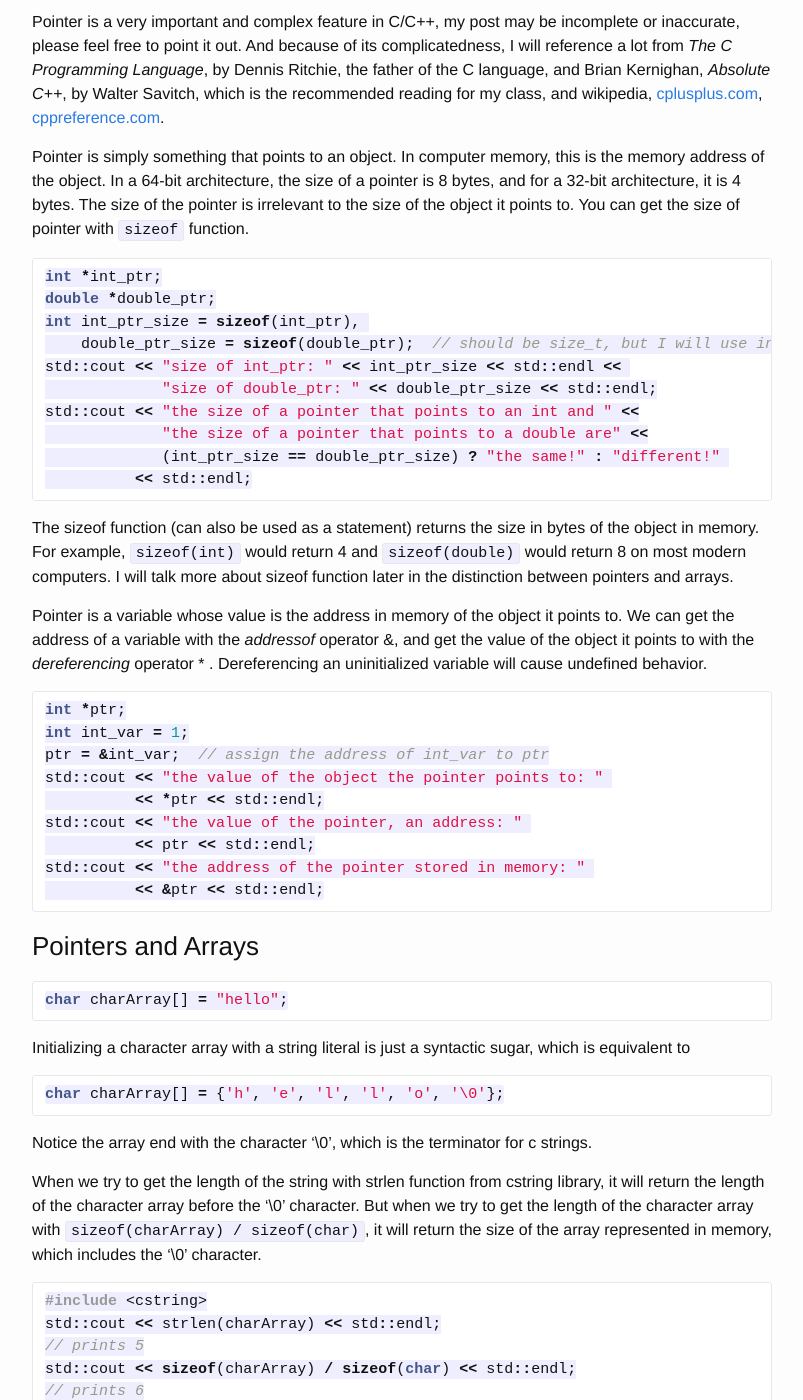
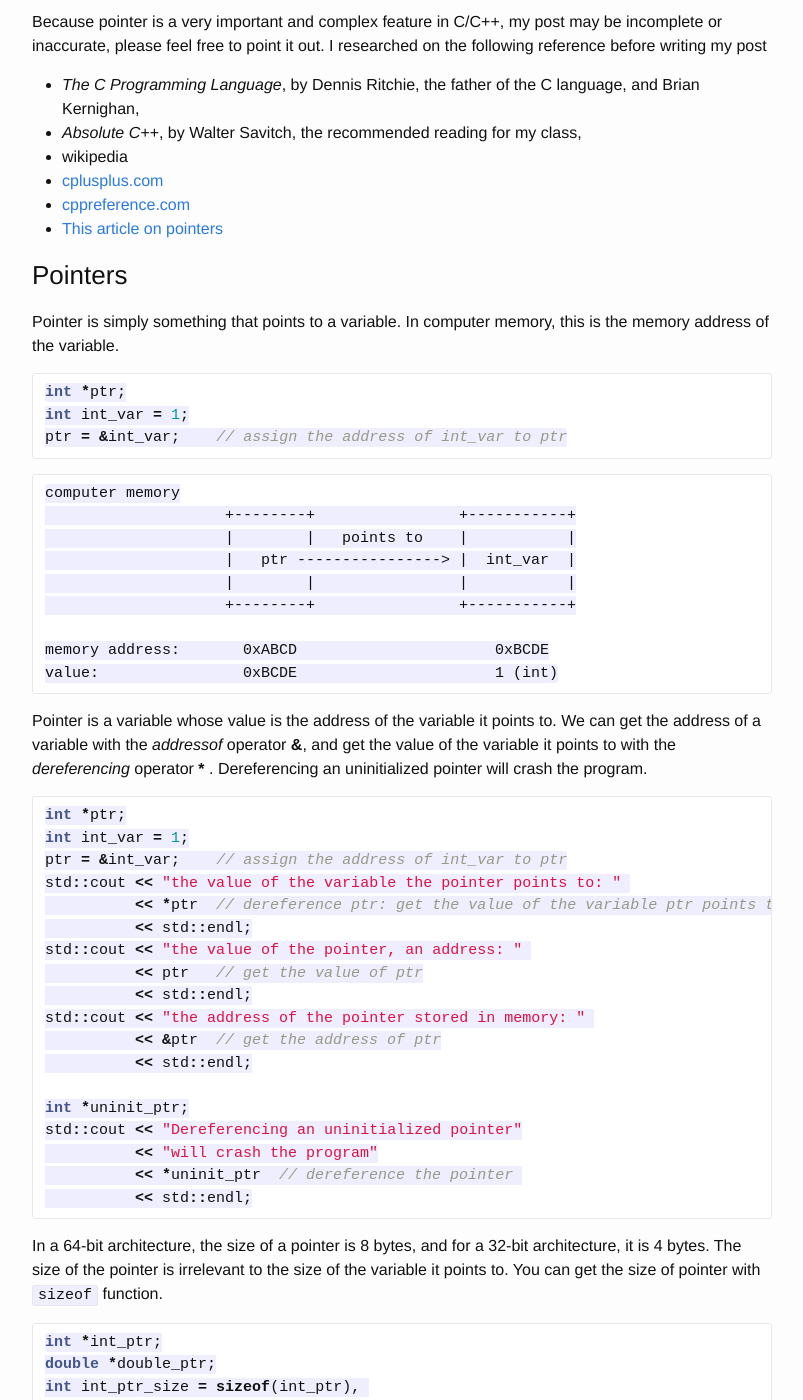
Before and after one commit to colinxy/colinxy.github.io, a Jekyll site: the page built from _posts/2015-11-09-pointer.md, in a window 1280 px wide and 1400 px high, scrolled down 277 px. Shown: the whole window, without its empty margins (238-1041 px from the left). Built offline with Jekyll 4.4.1, drawn with Linux system fonts in a browser that asks for light colours; Markdown is read by kramdown in place of the engine named in the settings; some of the changed text lies outside the part shown.

Commit message:
new post

````diff
--- a/_posts/2015-11-09-pointer.md
+++ b/_posts/2015-11-09-pointer.md
@@ -11,23 +11,74 @@ I would make a post about it, both for my own review, and for your reference.
 I will not try to make a comprehensive introduction to pointer, but I will make
 this post comparison based, so you can see the difference by yourself.
 
-Pointer is a very important and complex feature in C/C++, my post may be incomplete or inaccurate,
+Because pointer is a very important and complex feature in C/C++, my post may be incomplete or inaccurate,
 please feel free to point it out.
-And because of its complicatedness, I will reference a lot from
-*The C Programming Language*, by Dennis Ritchie, the father of the C language, and Brian Kernighan,
-*Absolute C++*, by Walter Savitch, which is the recommended reading for my class,
-and wikipedia, [cplusplus.com](http://www.cplusplus.com/), [cppreference.com](http://en.cppreference.com/w/).
+I researched on the following reference before writing my post
+
+- *The C Programming Language*, by Dennis Ritchie, the father of the C language, and Brian Kernighan,
+- *Absolute C++*, by Walter Savitch, the recommended reading for my class,
+- wikipedia
+- [cplusplus.com](http://www.cplusplus.com/)
+- [cppreference.com](http://en.cppreference.com/w/)
+- [This article on pointers](http://cslibrary.stanford.edu/106/)
 
 <!--
 Most modern programming languages, like Java or Python, have abandoned the use of pointers,
 which when abused, can cause catastrophic consequences. They instead make use of
-reference, which makes no difference between the reference itself and the object obtained from dereference.
+reference, which makes no difference between the reference itself and the variable obtained from dereference.
 -->
 
-Pointer is simply something that points to an object. In computer memory, this is
-the memory address of the object. In a 64-bit architecture, the size of a pointer
+### Pointers
+
+Pointer is simply something that points to a variable. In computer memory, this is
+the memory address of the variable.
+
+```c++
+int *ptr;
+int int_var = 1;
+ptr = &int_var;    // assign the address of int_var to ptr
+```
+```
+computer memory
+                    +--------+                +-----------+
+                    |        |   points to    |           |
+                    |   ptr ----------------> |  int_var  |
+                    |        |                |           |
+                    +--------+                +-----------+
+
+memory address:       0xABCD                      0xBCDE
+value:                0xBCDE                      1 (int)
+```
+
+Pointer is a variable whose value is the address of the variable it points to.
+We can get the address of a variable with the _addressof_ operator **&**, and get the value of the
+variable it points to with the _dereferencing_ operator **\*** . Dereferencing an
+uninitialized pointer will crash the program.
+
+```c++
+int *ptr;
+int int_var = 1;
+ptr = &int_var;    // assign the address of int_var to ptr
+std::cout << "the value of the variable the pointer points to: "
+          << *ptr  // dereference ptr: get the value of the variable ptr points to
+          << std::endl;
+std::cout << "the value of the pointer, an address: "
+          << ptr   // get the value of ptr
+          << std::endl;
+std::cout << "the address of the pointer stored in memory: "
+          << &ptr  // get the address of ptr
+          << std::endl;
+
+int *uninit_ptr;
+std::cout << "Dereferencing an uninitialized pointer"
+          << "will crash the program"
+          << *uninit_ptr  // dereference the pointer
+          << std::endl;
+```
+
+In a 64-bit architecture, the size of a pointer
 is 8 bytes, and for a 32-bit architecture, it is 4 bytes. The size of the pointer
-is irrelevant to the size of the object it points to. You can get the size of pointer
+is irrelevant to the size of the variable it points to. You can get the size of pointer
 with ```sizeof``` function.
 
 ```c++
@@ -35,56 +86,63 @@ int *int_ptr;
 double *double_ptr;
 int int_ptr_size = sizeof(int_ptr),
     double_ptr_size = sizeof(double_ptr);  // should be size_t, but I will use int for simplicity
-std::cout << "size of int_ptr: " << int_ptr_size << std::endl <<
-             "size of double_ptr: " << double_ptr_size << std::endl;
+
+std::cout << "size of int_ptr: " << int_ptr_size << std::endl
+std::cout << "size of double_ptr: " << double_ptr_size << std::endl;
+
 std::cout << "the size of a pointer that points to an int and " <<
-             "the size of a pointer that points to a double are" <<
+             "the size of a pointer that points to a double are " <<
              (int_ptr_size == double_ptr_size) ? "the same!" : "different!"
           << std::endl;
 ```
 
-The sizeof function (can also be used as a statement) returns the size in bytes of
-the object in memory. For example, ```sizeof(int)``` would return 4
+The ```sizeof``` function (can also be used as a statement) returns the size in bytes of
+the variable in memory. For example, ```sizeof(int)``` would return 4
 and ```sizeof(double)``` would return 8 on most modern computers. I will talk more
 about sizeof function later in the distinction between pointers and arrays.
 
-Pointer is a variable whose value is the address in memory of the object it points to.
-We can get the address of a variable with the _addressof_ operator &, and get the value of the
-object it points to with the _dereferencing_ operator * . Dereferencing an
-uninitialized variable will cause undefined behavior.
 
-```c++
-int *ptr;
-int int_var = 1;
-ptr = &int_var;  // assign the address of int_var to ptr
-std::cout << "the value of the object the pointer points to: "
-          << *ptr << std::endl;
-std::cout << "the value of the pointer, an address: "
-          << ptr << std::endl;
-std::cout << "the address of the pointer stored in memory: "
-          << &ptr << std::endl;
-```
+### Pointer Arithmetic
 
 
 ### Pointers and Arrays
 
 ```c++
-char charArray[] = "hello";
+int a[5];
+```
+```
+consecutive chunks of memory
+
+    +------+------+------+------+------+
+    | a[0] | a[1] | a[2] | a[3] | a[4] |
+    +------+------+------+------+------+
+    ↑
+    a
+
+the value of a is actually an address, pointing to the first element
+of the array.
+```
+```c++
+#include <cassert>
+assert(a[0] == * a);
+assert(&a[0] == a);
 ```
 
-Initializing a character array with a string literal is just a syntactic sugar, which is equivalent to
+Initializing a character array with a string literal is equivalent to
+initializing with a list.
 
 ```c++
+char charArray[] = "hello";
 char charArray[] = {'h', 'e', 'l', 'l', 'o', '\0'};
 ```
 
-Notice the array end with the character '\0', which is the terminator for c strings.
+Notice the array end with the character **'\0'**, which is the terminator for C strings.
 
 When we try to get the length of the string with strlen function from cstring library,
-it will return the length of the character array before the '\0' character.
+it will return the length of the character array before the first **'\0'** character.
 But when we try to get the length of the character array with ```sizeof(charArray) / sizeof(char)```,
 it will return the size of the array represented in memory, which includes the
-'\0' character.
+**'\0'** character.
 
 ```c++
 #include <cstring>
@@ -94,16 +152,39 @@ std::cout << sizeof(charArray) / sizeof(char) << std::endl;
 // prints 6
 ```
 
-But declaring a pointer that points to a character is different.
+Array works like pointers in that you can do pointer arithmetic and dereference.
+But you cannot reassign arrays.
+
+```c++
+const int arraySize = 5;
+int array[arraySize] = {1, 2, 3, 4, 5};
+for (int i = 0; i < arraySize; i++) {
+    std::cout << * (array+i)  // equivalent to array[i]
+              << std::endl;
+}
+
+// won't work. DOES NOT COMPILE
+for (int i = 0; i < arraySize; i++) {
+    std::cout << * (array++)
+              << std::endl;
+}
+
+// This works, because arrayPtr is a pointer
+int *arrayPtr = array;
+for (int i = 0; i < arraySize; i++) {
+    std::cout << * (arrayPtr++)
+              << std::endl;
+}
+```
+
+The ```sizeof``` function works differently for pointers and arrays.
+You can no longer get the size of the string literal stored in memory with function ```sizeof```.
+You can only get the size of the pointer itself,
+which is either 4 bytes or 8 bytes depending on your architecture.
 
 ```c++
 const char charPtr* = "hello";
 ```
-
-A pointer is not the same as an array. You can no longer get the size of the
-string literal stored in memory with operator; you can only get the size of the
-pointer itself, which is either 4 bytes or 8 bytes depending on your architecture.
-
 ```c++
 std::cout << strlen(charPtr) << std::endl;
 // returns 5, the length of the string
@@ -111,5 +192,13 @@ std::cout << sizeof(charPtr) << std::endl;
 // returns the size of the pointer in bytes
 ```
 
-When you pass an array into a function, it will cause the array to pointer decay,
-which means
+Arrays are not allowed as a parameter of a function, or as a return value of a function.
+Actually When you pass an array into a function, the array is automatically casted to pointer,
+The following function will not work. as it will always return the size of pointer divided by the size of int.
+
+```c++
+int getArraySize(int array[]) {
+    return sizeof(array) / sizeof(int);
+    // will always return the size of pointer divided by the size of int
+}
+```
````
